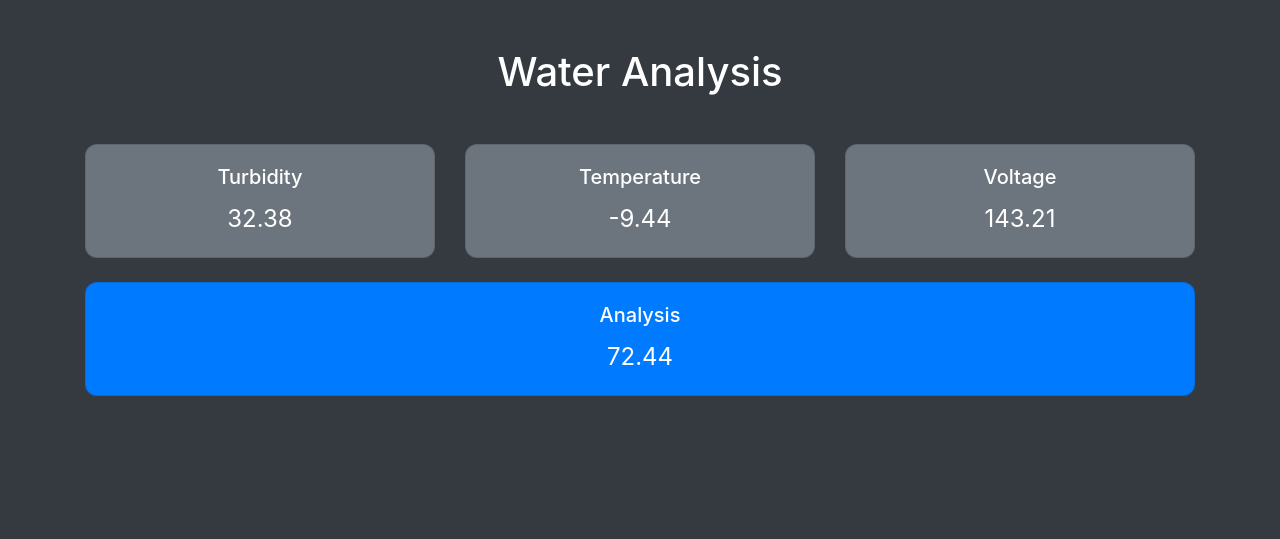
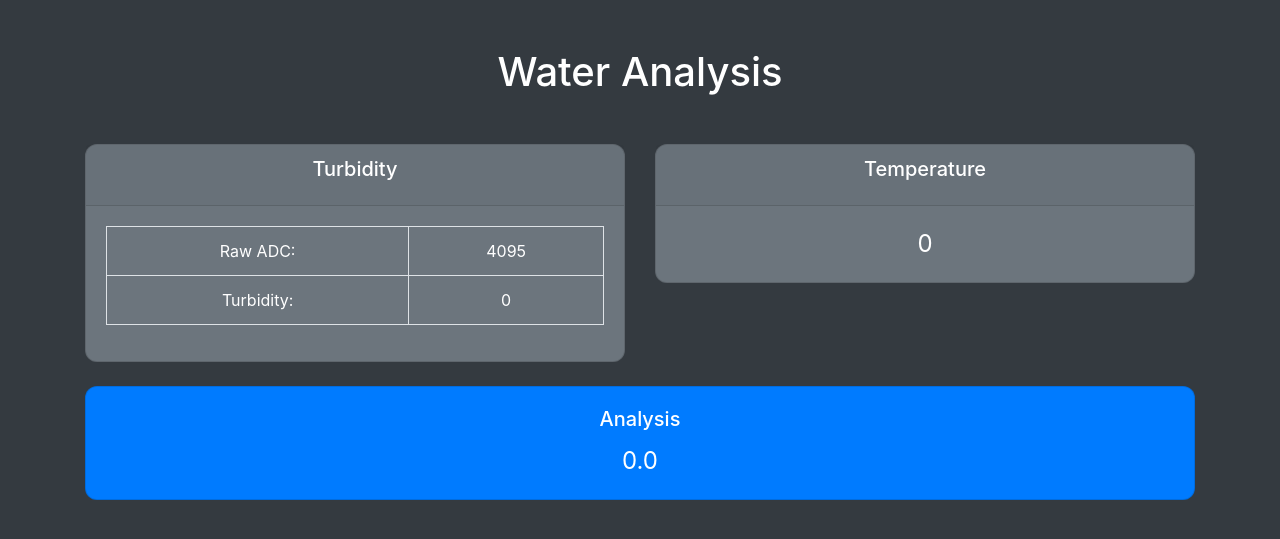
Before and after one commit to bulaya-ute/WaterAnalysis, a Flask app: page / in a window 1280 px wide. Shown: the top 539 px of the page. Run offline with Flask 3, Linux system fonts and the light colour scheme; some libraries are stand-ins or nearby versions.

Commit message:
Improving front end. Adding borderless tables to display data

```diff
--- a/app.py
+++ b/app.py
@@ -1,19 +1,40 @@
-from flask import Flask, render_template
+from flask import Flask, render_template, request, jsonify
 import random
 
 app = Flask(__name__)
 
+# Global variable to store sensor data
+data = {
+    'turbidity': 0.0,
+    'temperature': 0.0,
+    'voltage': 0.0,
+    'analysis': 0.0
+}
+
 
 @app.route('/')
 def index():
-    data = {
-        'turbidity': round(random.uniform(0.0, 100.0), 2),
-        'temperature': round(random.uniform(-20.0, 50.0), 2),
-        'voltage': round(random.uniform(0.0, 220.0), 2),
-        'analysis': round(random.uniform(0.0, 1000.0), 2)
-    }
     return render_template('index.html', data=data)
 
 
+@app.route('/update', methods=['POST'])
+def update_data():
+    global data
+    json_data = request.get_json()
+    if json_data:
+        data['turbidity'] = json_data.get('turbidity', data['turbidity'])
+        data['temperature'] = json_data.get('temperature', data['temperature'])
+        data['voltage'] = json_data.get('voltage', data['voltage'])
+        data['analysis'] = json_data.get('analysis', data['analysis'])
+        return jsonify({"status": "success"}), 200
+    return jsonify({"status": "error"}), 400
+
+
+@app.route('/data', methods=['GET'])
+def get_data():
+    global data
+    return jsonify(data)
+
+
 if __name__ == '__main__':
-    app.run(debug=True)
+    app.run(host='0.0.0.0', port=5000, debug=True)
--- a/static/css/style.css
+++ b/static/css/style.css
@@ -13,3 +13,12 @@ body {
 .card-text {
     font-size: 1.5rem;
 }
+
+.table-borderless > tbody > tr > td,
+.table-borderless > tbody > tr > th,
+.table-borderless > tfoot > tr > td,
+.table-borderless > tfoot > tr > th,
+.table-borderless > thead > tr > td,
+.table-borderless > thead > tr > th {
+    border: none;
+}
--- a/templates/index.html
+++ b/templates/index.html
@@ -3,9 +3,14 @@
 <head>
     <meta charset="UTF-8">
     <meta name="viewport" content="width=device-width, initial-scale=1.0">
-    <title>Data Display</title>
+    <title>Flask Data Display</title>
     <link href="{{ url_for('static', filename='css/bootstrap.min.css') }}" rel="stylesheet">
     <link href="{{ url_for('static', filename='css/style.css') }}" rel="stylesheet">
+    <style>
+        .table {
+            color: white;
+        }
+    </style>
 </head>
 <body class="bg-dark text-white">
 <div class="container mt-5">
@@ -13,44 +18,81 @@
         <h1>Water Analysis</h1>
     </div>
     <div class="row text-center">
-            <div class="col-md-4">
+        <div class="col-md-6">
             <div class="card bg-secondary text-white mb-4">
+                <div class="card-header"><h5 class="card-title">Turbidity</h5></div>
                 <div class="card-body">
-                        <h5 class="card-title">Turbidity</h5>
-                        <p class="card-text">{{ data.turbidity }}</p>
+                    <table class="table table-bordered">
+                        <tbody>
+                            <tr>
+                                <td>Raw ADC:</td>
+                                <td>4095</td>
+                            </tr>
+                            <tr>
+                                <td>Turbidity:</td>
+                                <td id="turbidity">{{ data.turbidity }}</td>
+                            </tr>
+                        </tbody>
+                    </table>
+
+<!--                    <p id="turbidity" class="card-text">{{ data.turbidity }}</p>-->
                 </div>
             </div>
         </div>
-            <div class="col-md-4">
+
+        <div class="col-md-6">
             <div class="card bg-secondary text-white mb-4">
+                <div class="card-header"><h5 class="card-title">Temperature</h5></div>
                 <div class="card-body">
-                        <h5 class="card-title">Temperature</h5>
-                        <p class="card-text">{{ data.temperature }}</p>
+                    <p id="temperature" class="card-text">{{ data.temperature }}</p>
                 </div>
             </div>
         </div>
-            <div class="col-md-4">
-                <div class="card bg-secondary text-white mb-4">
-                    <div class="card-body">
-                        <h5 class="card-title">Voltage</h5>
-                        <p class="card-text">{{ data.voltage }}</p>
-                    </div>
-                </div>
-            </div>
+
+        <!--        <div class="col-md-6">-->
+        <!--            <div class="card bg-secondary text-white mb-4">-->
+        <!--                <div class="card-body">-->
+        <!--                    <h5 class="card-title">Temperature</h5>-->
+        <!--                    <p id="temperature" class="card-text">{{ data.temperature }}</p>-->
+        <!--                </div>-->
+        <!--            </div>-->
+        <!--        </div>-->
     </div>
     <div class="row text-center">
         <div class="col-md-12">
             <div class="card bg-primary text-white mb-4">
                 <div class="card-body">
                     <h5 class="card-title">Analysis</h5>
-                        <p class="card-text">{{ data.analysis }}</p>
+                    <p id="analysis" class="card-text">{{ data.analysis }}</p>
                 </div>
             </div>
         </div>
     </div>
 </div>
+
 <script src="{{ url_for('static', filename='js/jquery-3.5.1.slim.min.js') }}"></script>
 <script src="{{ url_for('static', filename='js/popper.min.js') }}"></script>
 <script src="{{ url_for('static', filename='js/bootstrap.min.js') }}"></script>
+
+<!-- JavaScript to update the values -->
+<script>
+    function fetchData() {
+        fetch('/data')
+            .then(response => response.json())
+            .then(data => {
+                document.getElementById('turbidity').innerText = data.turbidity;
+                document.getElementById('temperature').innerText = data.temperature;
+                document.getElementById('voltage').innerText = data.voltage;
+                document.getElementById('analysis').innerText = data.analysis;
+            })
+            .catch(error => console.error('Error fetching data:', error));
+    }
+
+    // Fetch new data every 5 seconds
+    setInterval(fetchData, 5000);
+
+    // Initial fetch
+    fetchData();
+</script>
 </body>
 </html>
```
Also changed, not shown: 1 other file. Lines whose indentation alone changed are shown as unchanged.
